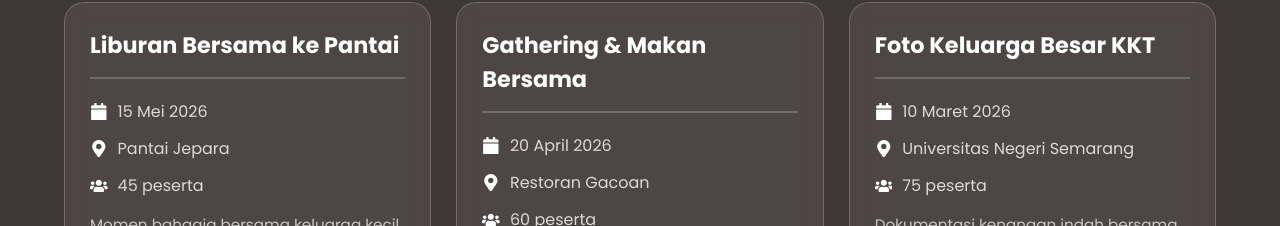
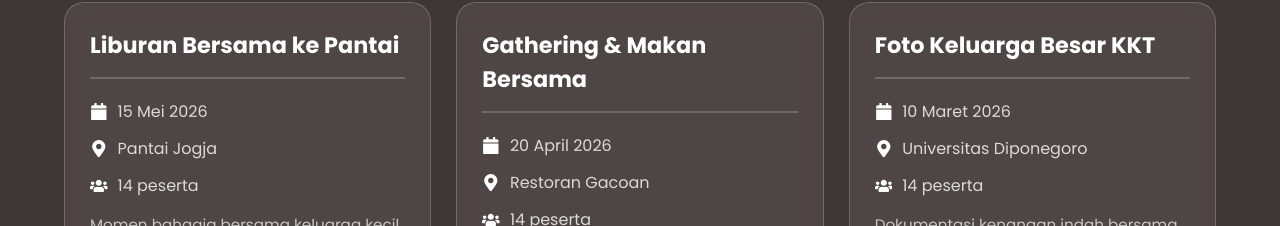
Before and after one commit to Bringg07/website-portofolio-kkt, a Next.js app: page / in a window 1280 px wide. Shown: the part 2456-2682 px from the top of the page. Built offline with nearby package versions, Linux system fonts and the light colour scheme.

Commit message:
Update: Pantai Jogja, Universitas Diponegoro, 14 peserta, rename testimonials field to kesan

```diff
--- a/components/EventSection.tsx
+++ b/components/EventSection.tsx
@@ -17,10 +17,10 @@ const events: Event[] = [
     id: 1,
     title: "Liburan Bersama ke Pantai",
     date: "15 Mei 2026",
-    location: "Pantai Jepara",
+    location: "Pantai Jogja",
     description:
       "Momen bahagia bersama keluarga kecil Tekkom di pantai yang indah.",
-    participants: 45,
+    participants: 14,
   },
   {
     id: 2,
@@ -29,16 +29,16 @@ const events: Event[] = [
     location: "Restoran Gacoan",
     description:
       "Berkumpul, berbagi cerita, dan menikmati waktu bersama keluarga besar.",
-    participants: 60,
+    participants: 14,
   },
   {
     id: 3,
     title: "Foto Keluarga Besar KKT",
     date: "10 Maret 2026",
-    location: "Universitas Negeri Semarang",
+    location: "Universitas Diponegoro",
     description:
       "Dokumentasi kenangan indah bersama KKT di kampus tercinta.",
-    participants: 75,
+    participants: 14,
   },
 ];
 
--- a/components/TestimonialsSection.tsx
+++ b/components/TestimonialsSection.tsx
@@ -45,7 +45,7 @@ export default function TestimonialsSection() {
                 ))}
               </div>
 
-              <p className="testimonial-content">{testimonial.content}</p>
+              <p className="testimonial-content">{testimonial.kesan}</p>
             </motion.div>
           ))}
         </div>
--- a/data/testimonials.ts
+++ b/data/testimonials.ts
@@ -2,7 +2,7 @@ export interface Testimonial {
   id: number;
   name: string;
   role: string;
-  content: string;
+  kesan: string;
   image: string;
   rating: number;
 }
@@ -12,7 +12,7 @@ export const testimonialsData: Testimonial[] = [
     id: 1,
     name: "Risa Putri",
     role: "Anggota KKT",
-    content:
+    kesan:
       "KKT adalah keluarga kedua saya. Setiap momen bersama mereka selalu berkesan dan penuh tawa. Terima kasih telah menjadi bagian dari perjalanan saya.",
     image: "/testimonial1.jpeg",
     rating: 5,
@@ -21,7 +21,7 @@ export const testimonialsData: Testimonial[] = [
     id: 2,
     name: "Aldi Wijaya",
     role: "Anggota KKT",
-    content:
+    kesan:
       "Solidaritas KKT luar biasa. Mereka tidak hanya teman, tapi lebih dari itu. Bersama KKT saya belajar arti kebersamaan yang sejati.",
     image: "/testimonial2.jpeg",
     rating: 5,
@@ -30,7 +30,7 @@ export const testimonialsData: Testimonial[] = [
     id: 3,
     name: "Sinta Dewi",
     role: "Anggota KKT",
-    content:
+    kesan:
       "Komunitas yang hangat dan mendukung. Setiap orang di KKT peduli satu sama lain. Saya bangga menjadi bagian dari keluarga ini.",
     image: "/testimonial3.jpeg",
     rating: 5,
@@ -39,7 +39,7 @@ export const testimonialsData: Testimonial[] = [
     id: 4,
     name: "Budi Santoso",
     role: "Anggota KKT",
-    content:
+    kesan:
       "KKT mengajarkan saya tentang pentingnya berbagi dan peduli. Kenangan indah yang akan saya simpan selamanya.",
     image: "/testimonial4.jpeg",
     rating: 5,
```
